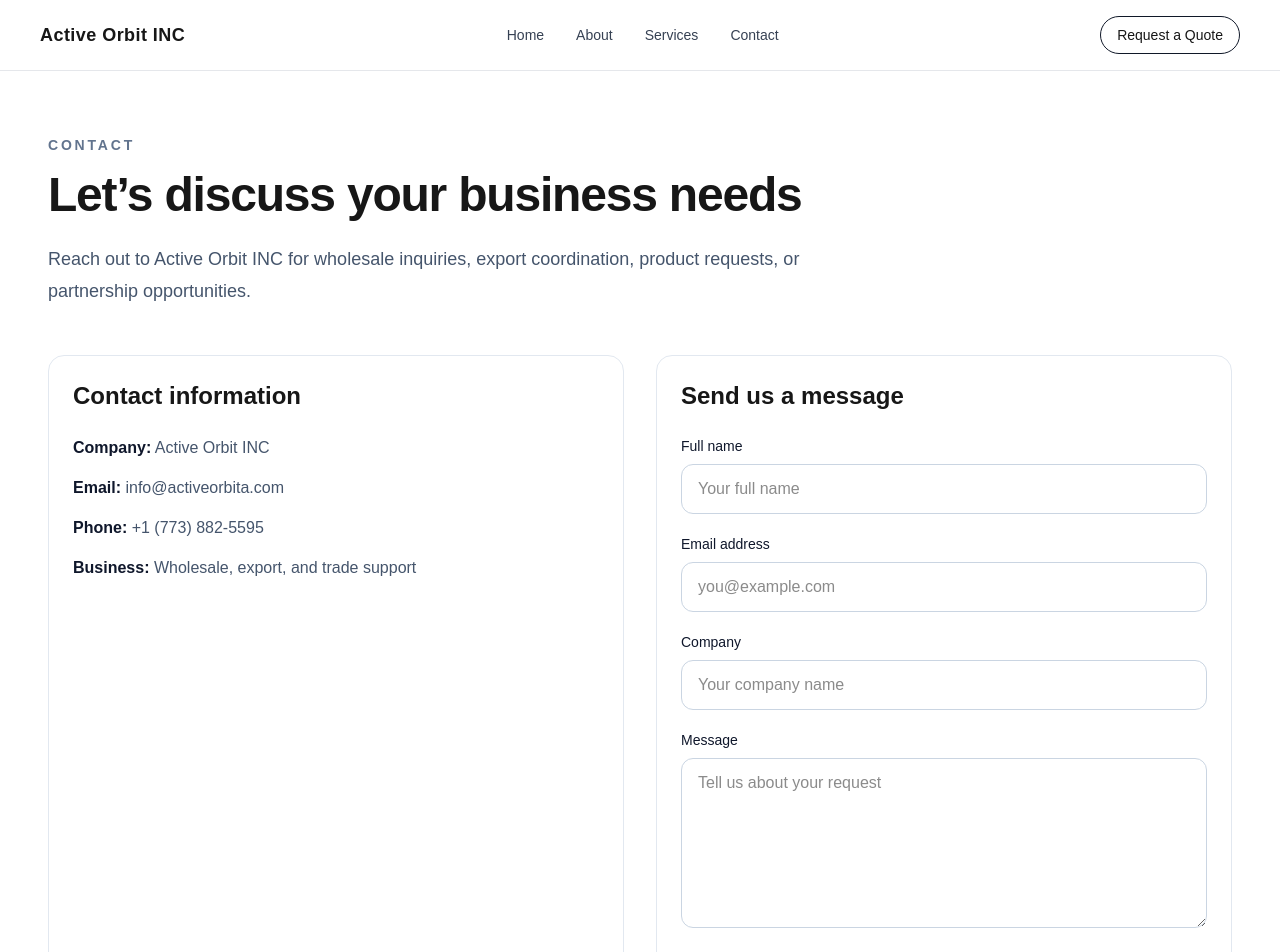
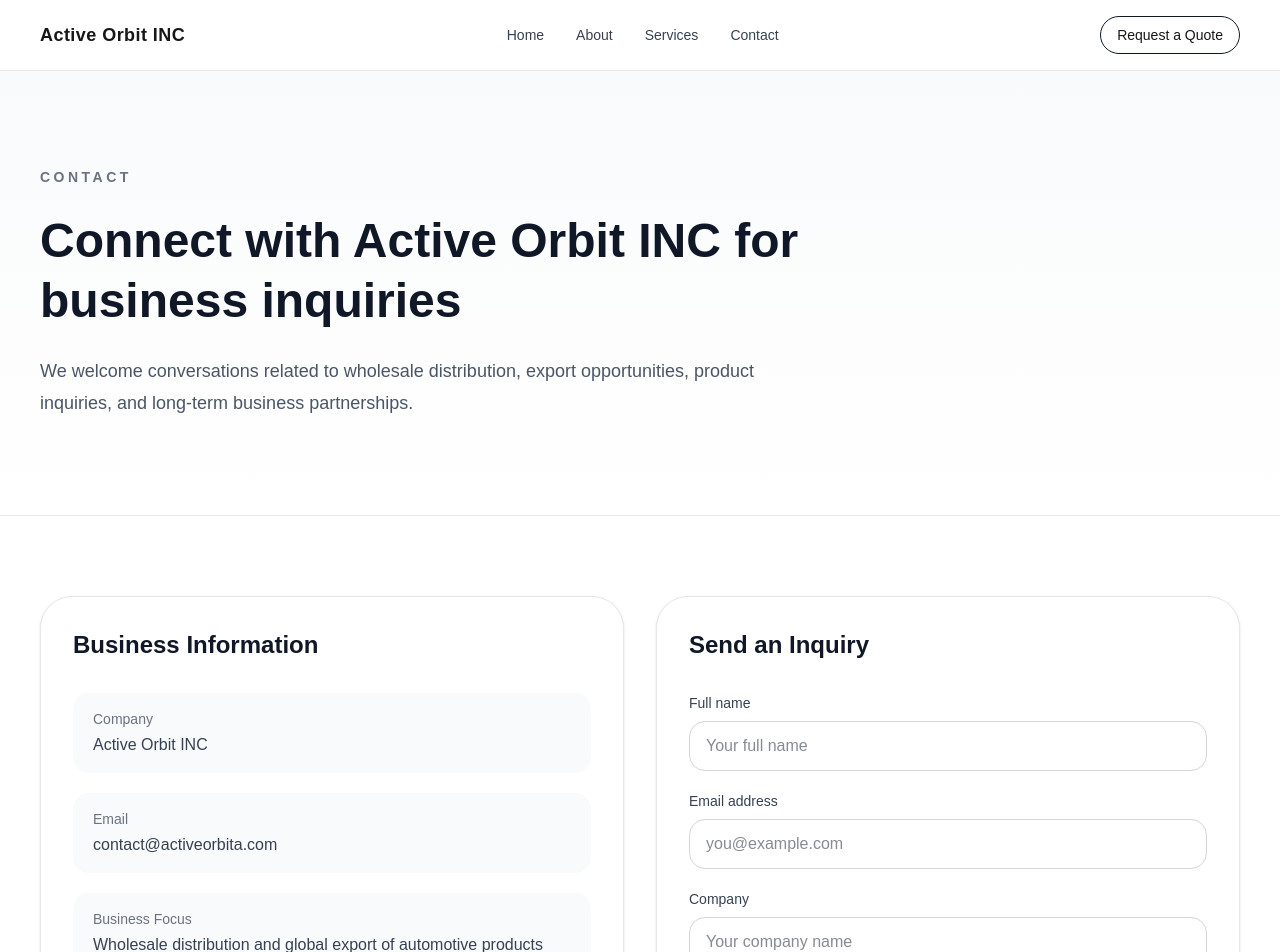
Before and after one commit to hamdamme/activeorbita-web, a Next.js app: page /contact in a window 1280 px wide. Shown: the top 952 px of the page. Built offline with nearby package versions, Linux system fonts and the light colour scheme.

Commit message:
contact page update

```diff
--- a/app/contact/page.tsx
+++ b/app/contact/page.tsx
@@ -75,54 +75,67 @@
   }
 
   return (
-    <main className="mx-auto min-h-screen max-w-7xl px-6 py-16 lg:px-12">
+    <main className="bg-white text-gray-900">
+      <section className="border-b border-gray-200 bg-gradient-to-b from-gray-50 to-white">
+        <div className="mx-auto max-w-7xl px-6 py-20 lg:px-10 lg:py-24">
           <div className="max-w-3xl">
-        <p className="mb-4 text-sm font-semibold uppercase tracking-[0.2em] text-slate-500">
+            <p className="text-sm font-semibold uppercase tracking-[0.25em] text-gray-500">
               Contact
             </p>
-
-        <h1 className="text-4xl font-bold tracking-tight sm:text-5xl">
-          Let’s discuss your business needs
+            <h1 className="mt-6 text-4xl font-semibold leading-tight sm:text-5xl">
+              Connect with Active Orbit INC for business inquiries
             </h1>
-
-        <p className="mt-6 text-lg leading-8 text-slate-600">
-          Reach out to Active Orbit INC for wholesale inquiries, export
-          coordination, product requests, or partnership opportunities.
-        </p>
-      </div>
-
-      <div className="mt-12 grid gap-8 lg:grid-cols-2">
-        <div className="rounded-2xl border border-slate-200 p-6">
-          <h2 className="text-2xl font-semibold">Contact information</h2>
-
-          <div className="mt-6 space-y-4 text-slate-600">
-            <p>
-              <span className="font-semibold text-slate-900">Company:</span>{" "}
-              Active Orbit INC
-            </p>
-            <p>
-              <span className="font-semibold text-slate-900">Email:</span>{" "}
-              info@activeorbita.com
-            </p>
-            <p>
-              <span className="font-semibold text-slate-900">Phone:</span>{" "}
-              +1 (773) 882-5595
-            </p>
-            <p>
-              <span className="font-semibold text-slate-900">Business:</span>{" "}
-              Wholesale, export, and trade support
+            <p className="mt-6 text-lg leading-8 text-gray-600">
+              We welcome conversations related to wholesale distribution, export
+              opportunities, product inquiries, and long-term business partnerships.
             </p>
           </div>
         </div>
+      </section>
 
-        <div className="rounded-2xl border border-slate-200 p-6">
-          <h2 className="text-2xl font-semibold">Send us a message</h2>
+      <section className="mx-auto max-w-7xl px-6 py-20 lg:px-10">
+        <div className="grid gap-8 lg:grid-cols-2">
+          <div className="rounded-[2rem] border border-gray-200 bg-white p-8 shadow-sm">
+            <h2 className="text-2xl font-semibold">Business Information</h2>
 
-          <form onSubmit={handleSubmit} className="mt-6 space-y-5">
+            <div className="mt-8 space-y-5 text-gray-700">
+              <div className="rounded-2xl bg-gray-50 px-5 py-4">
+                <span className="block text-sm font-medium text-gray-500">
+                  Company
+                </span>
+                <span className="mt-1 block text-base font-medium">
+                  Active Orbit INC
+                </span>
+              </div>
+
+              <div className="rounded-2xl bg-gray-50 px-5 py-4">
+                <span className="block text-sm font-medium text-gray-500">
+                  Email
+                </span>
+                <span className="mt-1 block text-base font-medium">
+                  contact@activeorbita.com
+                </span>
+              </div>
+
+              <div className="rounded-2xl bg-gray-50 px-5 py-4">
+                <span className="block text-sm font-medium text-gray-500">
+                  Business Focus
+                </span>
+                <span className="mt-1 block text-base font-medium">
+                  Wholesale distribution and global export of automotive products
+                </span>
+              </div>
+            </div>
+          </div>
+
+          <div className="rounded-[2rem] border border-gray-200 bg-white p-8 shadow-sm">
+            <h2 className="text-2xl font-semibold">Send an Inquiry</h2>
+
+            <form onSubmit={handleSubmit} className="mt-8 space-y-5">
               <div>
                 <label
                   htmlFor="name"
-                className="mb-2 block text-sm font-medium text-slate-900"
+                  className="mb-2 block text-sm font-medium text-gray-700"
                 >
                   Full name
                 </label>
@@ -133,7 +146,7 @@
                   placeholder="Your full name"
                   value={formData.name}
                   onChange={handleChange}
-                className="w-full rounded-xl border border-slate-300 px-4 py-3 outline-none transition focus:border-slate-500"
+                  className="w-full rounded-2xl border border-gray-300 px-4 py-3 outline-none transition focus:border-gray-900"
                   required
                 />
               </div>
@@ -141,7 +154,7 @@
               <div>
                 <label
                   htmlFor="email"
-                className="mb-2 block text-sm font-medium text-slate-900"
+                  className="mb-2 block text-sm font-medium text-gray-700"
                 >
                   Email address
                 </label>
@@ -152,7 +165,7 @@
                   placeholder="you@example.com"
                   value={formData.email}
                   onChange={handleChange}
-                className="w-full rounded-xl border border-slate-300 px-4 py-3 outline-none transition focus:border-slate-500"
+                  className="w-full rounded-2xl border border-gray-300 px-4 py-3 outline-none transition focus:border-gray-900"
                   required
                 />
               </div>
@@ -160,7 +173,7 @@
               <div>
                 <label
                   htmlFor="company"
-                className="mb-2 block text-sm font-medium text-slate-900"
+                  className="mb-2 block text-sm font-medium text-gray-700"
                 >
                   Company
                 </label>
@@ -171,14 +184,14 @@
                   placeholder="Your company name"
                   value={formData.company}
                   onChange={handleChange}
-                className="w-full rounded-xl border border-slate-300 px-4 py-3 outline-none transition focus:border-slate-500"
+                  className="w-full rounded-2xl border border-gray-300 px-4 py-3 outline-none transition focus:border-gray-900"
                 />
               </div>
 
               <div>
                 <label
                   htmlFor="message"
-                className="mb-2 block text-sm font-medium text-slate-900"
+                  className="mb-2 block text-sm font-medium text-gray-700"
                 >
                   Message
                 </label>
@@ -189,7 +202,7 @@
                   placeholder="Tell us about your request"
                   value={formData.message}
                   onChange={handleChange}
-                className="w-full rounded-xl border border-slate-300 px-4 py-3 outline-none transition focus:border-slate-500"
+                  className="w-full rounded-2xl border border-gray-300 px-4 py-3 outline-none transition focus:border-gray-900"
                   required
                 />
               </div>
@@ -197,9 +210,9 @@
               <button
                 type="submit"
                 disabled={status.type === "loading"}
-              className="rounded-xl bg-slate-900 px-5 py-3 text-sm font-medium text-white transition hover:opacity-90 disabled:cursor-not-allowed disabled:opacity-60"
+                className="rounded-full bg-gray-900 px-6 py-3 text-sm font-medium text-white transition hover:bg-gray-700 disabled:cursor-not-allowed disabled:opacity-60"
               >
-              {status.type === "loading" ? "Sending..." : "Send inquiry"}
+                {status.type === "loading" ? "Sending..." : "Submit Inquiry"}
               </button>
 
               {status.type !== "idle" && (
@@ -209,7 +222,7 @@
                       ? "text-green-600"
                       : status.type === "error"
                       ? "text-red-600"
-                    : "text-slate-600"
+                      : "text-gray-600"
                   }`}
                 >
                   {status.message}
@@ -218,6 +231,7 @@
             </form>
           </div>
         </div>
+      </section>
     </main>
   );
 }
```
Lines whose indentation alone changed are shown as unchanged.
